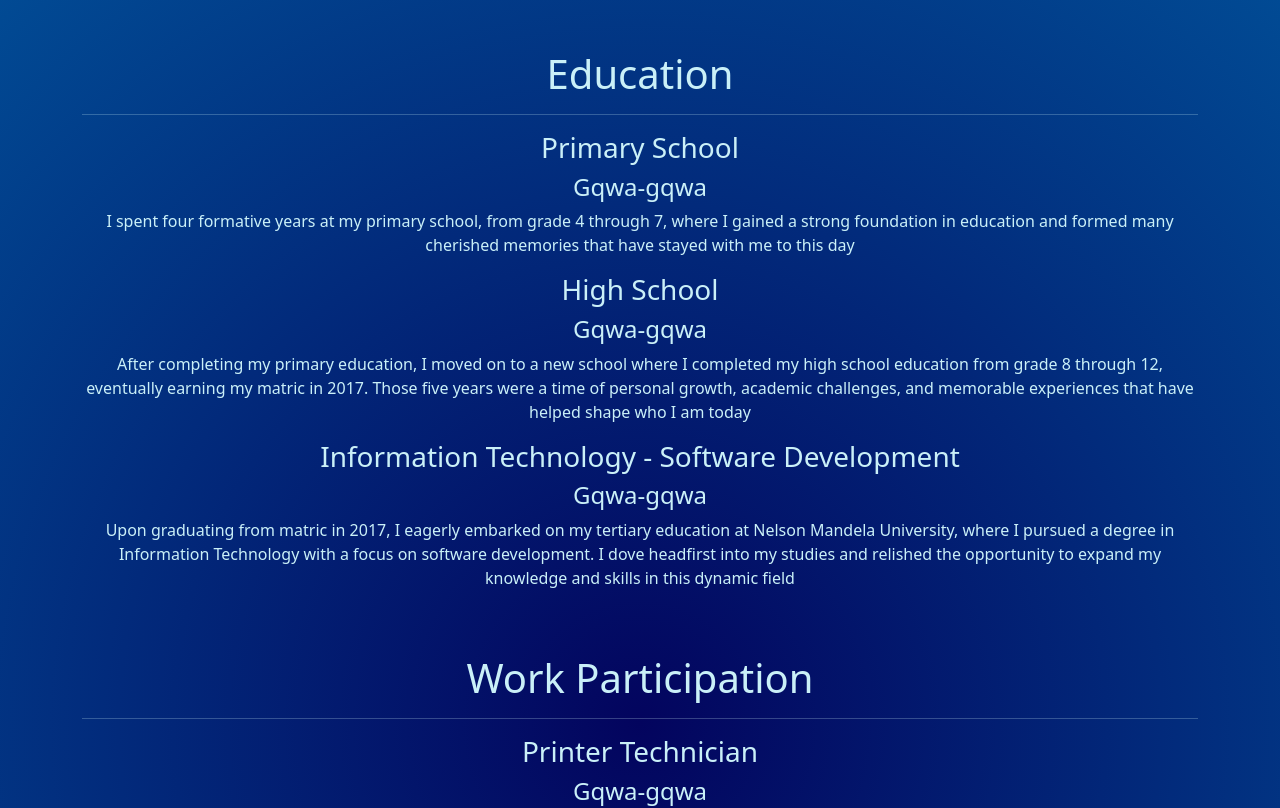
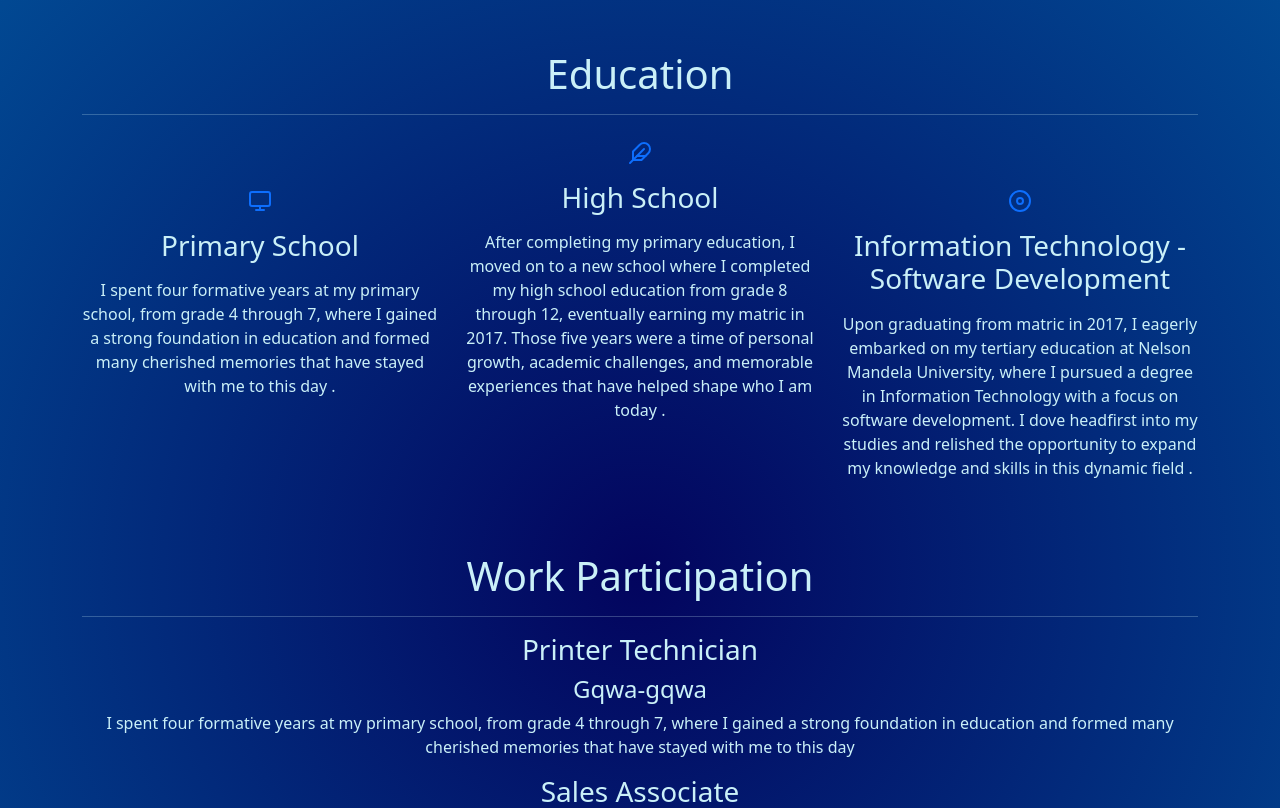
Before and after one commit to okuhlecharlieman/react-bootstrap-portfolio, a React (Create React App) app: page / in a window 1280 px wide. Shown: the part 720-1528 px from the top of the page. Built offline with nearby package versions, Linux system fonts and the light colour scheme.

Commit message:
Education layout

```diff
--- a/src/App.css
+++ b/src/App.css
@@ -9,6 +9,7 @@
 --blue7: rgba(173, 232, 244, 0.4) ;/*Navbar and footer  #ADE8F4*/
 --blue8:rgba(202, 240, 248, 1) ;/*Text #CAF0F8*/
 }
+
 a{
   color:var(--blue6);
 }
@@ -116,9 +117,7 @@ background:var(--blue7);
 .Text{
 	color: var(--blue8);
 }
-.card{
-	background:var(--blue5);
-}
+
 .card-header{
 	background:var(--blue7);
 }
--- a/src/App.js
+++ b/src/App.js
@@ -5,6 +5,7 @@ import Intro from './Components/Intro';
 import Photo from './Components/Photo';
 import PersonalDetails from './Components/PersonalDetailsSection';
 import Education from './Components/Education';
+
 import WorkParticipation from './Components/WorkParticipation';
 import WorkExpertise from './Components/WorkExpertise';
 import Contact from './Components/Contact';
@@ -18,6 +19,7 @@ function App() {
       <Intro/>
       <PersonalDetails/>
       <Education/>
+
       <WorkParticipation/>
       <WorkExpertise/>
     <Contact/>
--- a/src/Components/Education.js
+++ b/src/Components/Education.js
@@ -1,44 +1,72 @@
 import React from "react";
+
 
 const Education = () =>{
     return( <div >
         <div className="container ">
+
           <div className="Text d-flex row justify-content-end ">
             <div className="align-self-end col-lg-12 text-left mt-5" >
                 <h1 className="display-6">Education</h1>
                 <hr />
-                <div>
-                    <h3>Primary School</h3>
-                    <h4>
-                        Gqwa-gqwa
-                    </h4>
 
-                     <p>I spent four formative years at my primary school,
+                <div className="row">
+                    <div className="col-lg-4 col-md-6 col-12 mt-5 pt-2">
+                        <div className="feature-widget text-left rounded">
+                            <div className="services-icon text-primary mb-3">
+                                <svg xmlns="http://www.w3.org/2000/svg" width="24" height="24" viewBox="0 0 24 24" fill="none" stroke="currentColor" stroke-width="2" stroke-linecap="round" stroke-linejoin="round" className="feather feather-monitor fea icon-md"><rect x="2" y="3" width="20" height="14" rx="2" ry="2"></rect><line x1="8" y1="21" x2="16" y2="21"></line><line x1="12" y1="17" x2="12" y2="21"></line></svg>
+                            </div>
+                            <div className="services-texts">
+                                <h3 className="title mb-3">Primary School</h3>
+                                <p className="text-light-muted mb-4">I spent four formative years at my primary school,
                         from grade 4 through 7, where I gained a strong foundation in education and
                         formed many cherished memories that have stayed with me to this day
-                     </p>
-                </div>
-                <div>
-                <h3>High School</h3>
-     <h4>Gqwa-gqwa</h4>
-<p>After completing my primary education,
+                    .</p>
+
+                            </div>
+                        </div>
+                    </div>
+
+                    <div className="col-lg-4 col-md-6 col-12   pt-2">
+                        <div className="feature-widget text-left rounded">
+                            <div className="services-icon text-primary mb-3">
+                                <svg xmlns="http://www.w3.org/2000/svg" width="24" height="24" viewBox="0 0 24 24" fill="none" stroke="currentColor" stroke-width="2" stroke-linecap="round" stroke-linejoin="round" className="feather feather-feather fea icon-md"><path d="M20.24 12.24a6 6 0 0 0-8.49-8.49L5 10.5V19h8.5z"></path><line x1="16" y1="8" x2="2" y2="22"></line><line x1="17.5" y1="15" x2="9" y2="15"></line></svg>
+                            </div>
+                            <div className="services-texts">
+                                <h3 className="title mb-3">High School</h3>
+                                <p className="text-light-muted mb-4">After completing my primary education,
      I moved on to a new school where I
      completed my high school education from grade 8 through 12,
       eventually earning my matric in 2017. Those five years were a time of personal growth,
        academic challenges,
      and memorable experiences that have helped shape who I am today
-     </p>
-                </div>
-                <div>
-                <h3>Information Technology -
+    .</p>
+
+                            </div>
+                        </div>
+                    </div>
+
+                    <div className="col-lg-4 col-md-6 col-12 mt-5 pt-2">
+                        <div className="feature-widget text-left rounded">
+                            <div className="services-icon text-primary mb-3">
+                                <svg xmlns="http://www.w3.org/2000/svg" width="24" height="24" viewBox="0 0 24 24" fill="none" stroke="currentColor" stroke-width="2" stroke-linecap="round" stroke-linejoin="round" className="feather feather-disc fea icon-md"><circle cx="12" cy="12" r="10"></circle><circle cx="12" cy="12" r="3"></circle></svg>
+                            </div>
+                            <div className="services-texts">
+                                <h3 className="title mb-3">Information Technology -
 Software Development</h3>
-<h4>Gqwa-gqwa</h4>
-<p>
-Upon graduating from matric in 2017,
+                                <p className="text-light-muted mb-4">Upon graduating from matric in 2017,
 I eagerly embarked on my tertiary education at Nelson Mandela University,
 where I pursued a degree in Information Technology with a focus on software development.
 I dove headfirst into my studies and relished the opportunity to expand my knowledge and skills in this dynamic field
-</p>
+.</p>
+
+
+                            </div>
+                        </div>
+                    </div>
+
+
+
                 </div>
 
             </div>
--- a/src/Components/WorkExpertise.js
+++ b/src/Components/WorkExpertise.js
@@ -8,10 +8,9 @@ const WorkExpertise = ()=>{
             <div className="align-self-end col-lg-12 text-left mt-5" >
                 <h1 className="display-6">Work Expertise</h1>
                 <hr />
-                                  <img
-                                    src="https://i.imgur.com/QIrZWGIs.jpg"
-                                    alt="Alan L. Hart"
-                                  />
+                <img width="100" height="100" src="https://img.icons8.com/plasticine/100/github.png" alt="github"/>
+                <img width="100" height="100" src="https://img.icons8.com/plasticine/100/react.png" alt="react"/>
+                <img width="100" height="100" src="https://img.icons8.com/color/100/bootstrap.png" alt="bootstrap"/>
             </div>
           </div>
         </div>
```
